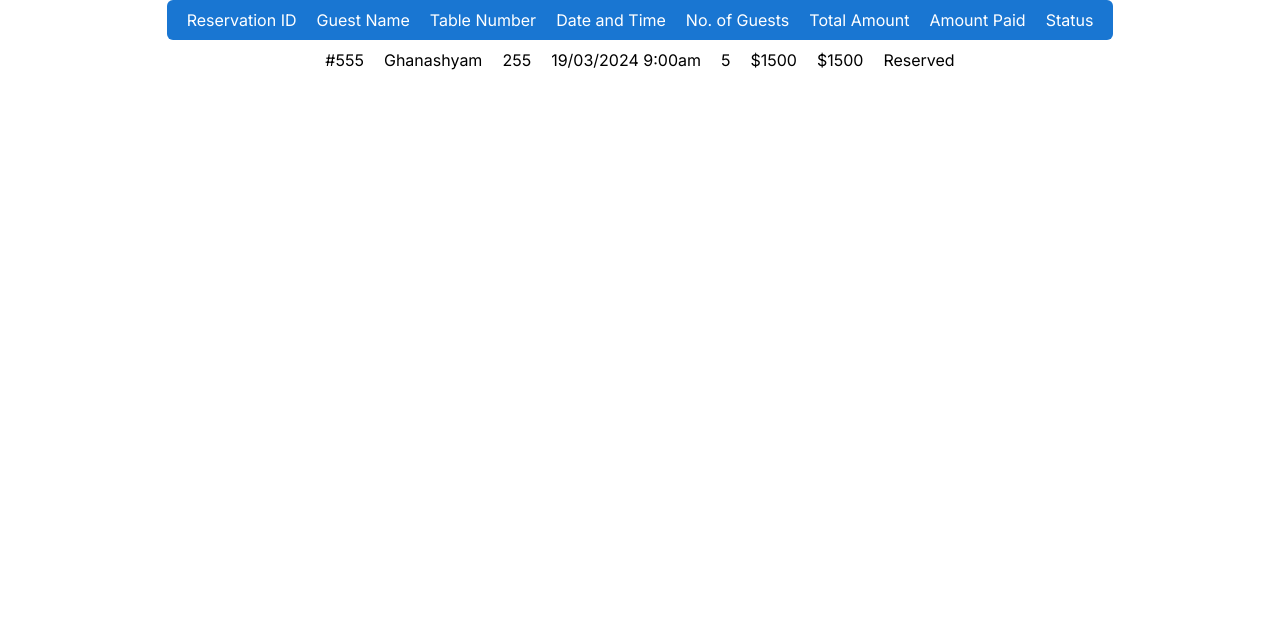
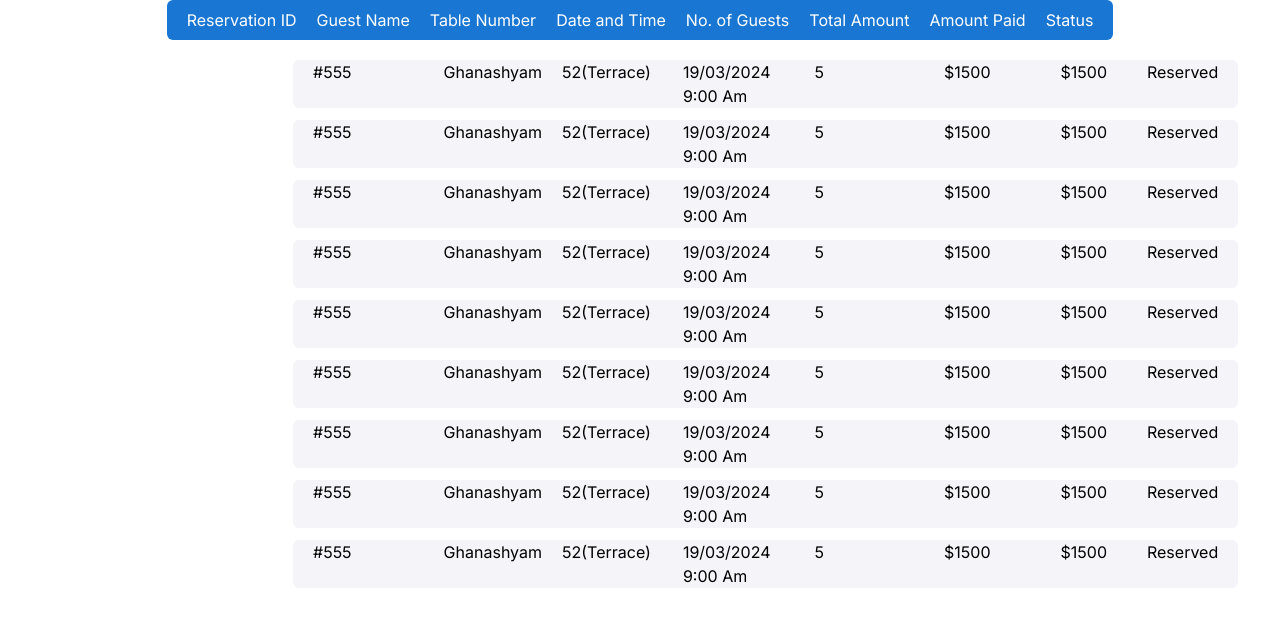
Before and after one commit to turttlehouse/Reservation_System_Next_Js, a Next.js app: page /booking in a window 1280 px wide. Shown: the top 622 px of the page. Built offline with nearby package versions, Linux system fonts and the light colour scheme.

Commit message:
bookings table

```diff
--- a/public/components/Data.tsx
+++ /dev/null
@@ -1,25 +0,0 @@
-export default function Data(){
-  return(
-    <>
-    <div className="flex justify-center">
-    <div className="h-[40px] bg-red-400 rounded-md flex items-center">
-      <div className="flex gap-5">
-          <h1 className="text-[#1976d2]">#555</h1>
-          <h1 className="text-[blue]">Ghanashyam</h1>
-          <h1 className="text-black">255</h1>
-          <h1 className="text-black">19/03/2024 9:00am</h1>
-          <h1 className="text-black">5</h1>
-          <h1 className="text-black">$1500</h1>
-          <h1 className="text-black">$1500</h1>
-          <h1 className="text-black">Reserved</h1>
-        </div>
-      </div>
-    </div>
-
-
-
-
-
-    </>
-  )
-}
--- /dev/null
+++ b/src/app/booking/components/Data.tsx
@@ -0,0 +1,25 @@
+export default function Data(){
+  return(
+    <>
+    <div className="flex ml-[285px]">
+    <div className="bg-[#f4f4f9] rounded-md flex items-center mt-3">
+      <div className="flex gap-5 ">
+          <h1 className="text-black ml-5">#555</h1>
+          <h1 className="text-black ml-[72px]">Ghanashyam</h1>
+          <h1 className="text-black">52(Terrace)</h1>
+          <h1 className="text-black ml-3">19/03/2024 <br/> 9:00 Am</h1>
+          <h1 className="text-black ml-6">5</h1>
+          <h1 className="text-black ml-[100px]">$1500</h1>
+          <h1 className="text-black ml-[50px]">$1500</h1>
+          <h1 className="text-black ml-5 mr-5">Reserved</h1>
+        </div>
+      </div>
+    </div>
+
+
+
+
+
+    </>
+  )
+}
--- a/src/app/booking/page.tsx
+++ b/src/app/booking/page.tsx
@@ -1,4 +1,4 @@
-import Data from "../../../public/components/Data";
+import Data from "./components/Data";
 
 export default function Booking() {
   return (
@@ -17,7 +17,18 @@ export default function Booking() {
         </div>
       </div>
     </div>
-    <Data/>
+    <div className="m-2">
+      <Data/>
+      <Data/>
+      <Data/>
+      <Data/>
+      <Data/>
+      <Data/>
+      <Data/>
+      <Data/>
+      <Data/>
+    </div>
+
 
 
 
```
